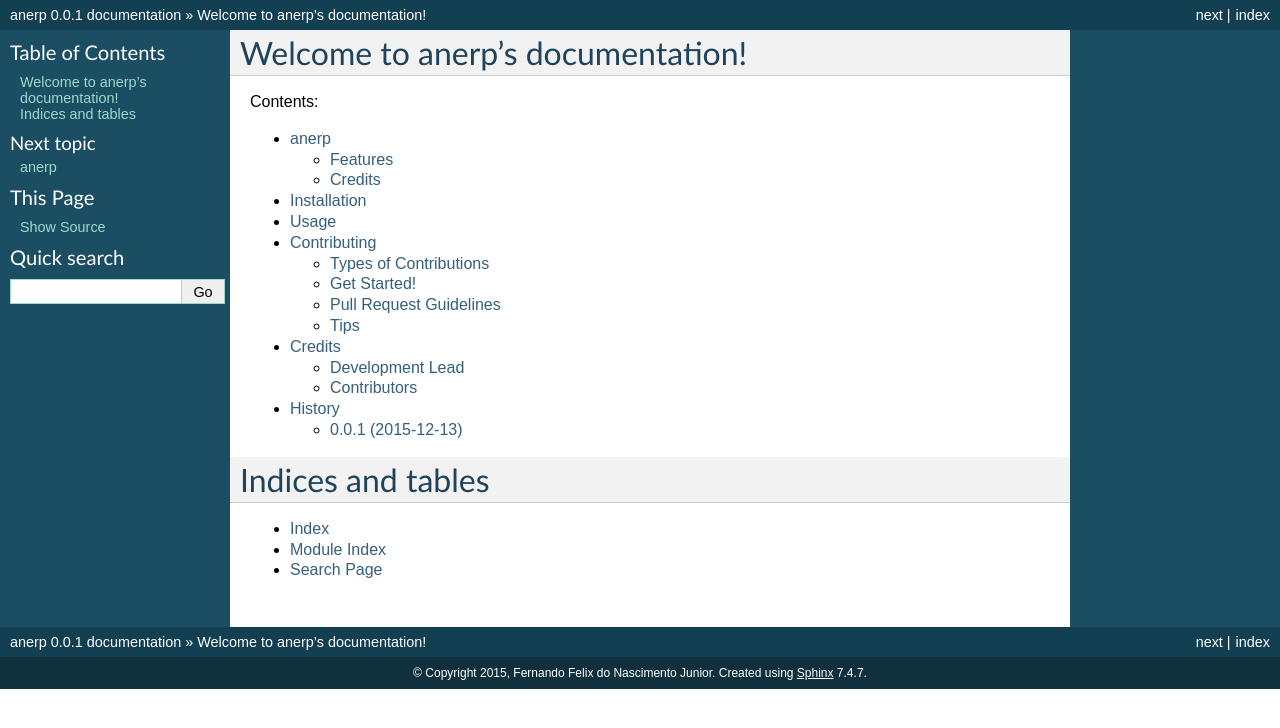
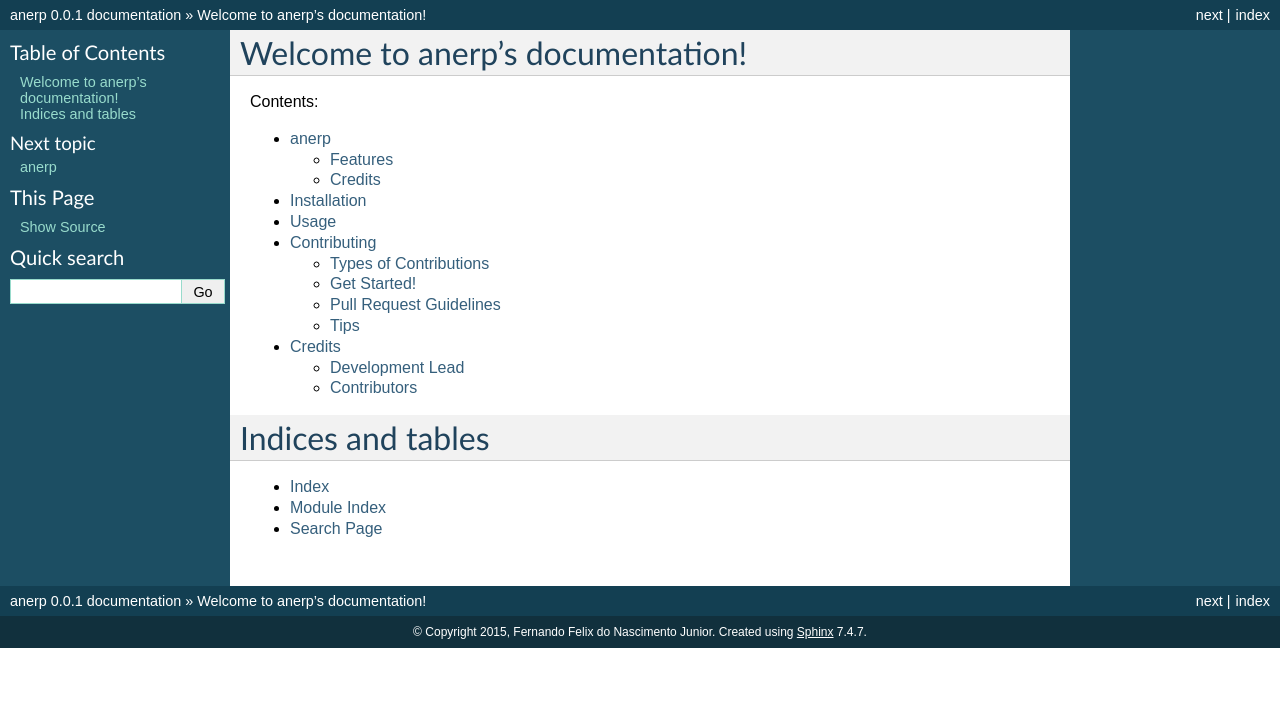
Before and after one commit to fernandojunior/anerp, a Sphinx documentation site: the page built from docs/index.rst, in a window 1280 px wide. Shown: the top 728 px of the page. Built offline with Sphinx 7.4.7, drawn with Linux system fonts in a browser that asks for light colours.

Commit message:
Removing HISTORY references...

```diff
--- a/HISTORY.rst
+++ /dev/null
@@ -1,8 +0,0 @@
-=======
-History
-=======
-
-0.0.1 (2015-12-13)
-------------------
-
-* First release on PyPI.
--- a/docs/history.rst
+++ /dev/null
@@ -1 +0,0 @@
-.. include:: ../HISTORY.rst
--- a/docs/index.rst
+++ b/docs/index.rst
@@ -16,7 +16,6 @@ Contents:
    usage
    contributing
    authors
-   history
 
 Indices and tables
 ==================
--- a/setup.py
+++ b/setup.py
@@ -11,9 +11,6 @@ except ImportError:
 with open('README.rst') as readme_file:
     readme = readme_file.read()
 
-with open('HISTORY.rst') as history_file:
-    history = history_file.read()
-
 requirements = [
     # TODO: put package requirements here
 ]
@@ -26,7 +23,7 @@ setup(
     name='anerp',
     version='0.0.1',
     description="An ERP",
-    long_description=readme + '\n\n' + history,
+    long_description=readme,
     author="Fernando Felix do Nascimento Junior",
     author_email='fernandojr.ifcg@live.com',
     url='https://github.com/fernandojunior/anerp',
```
Also changed, not shown: 1 other file.
